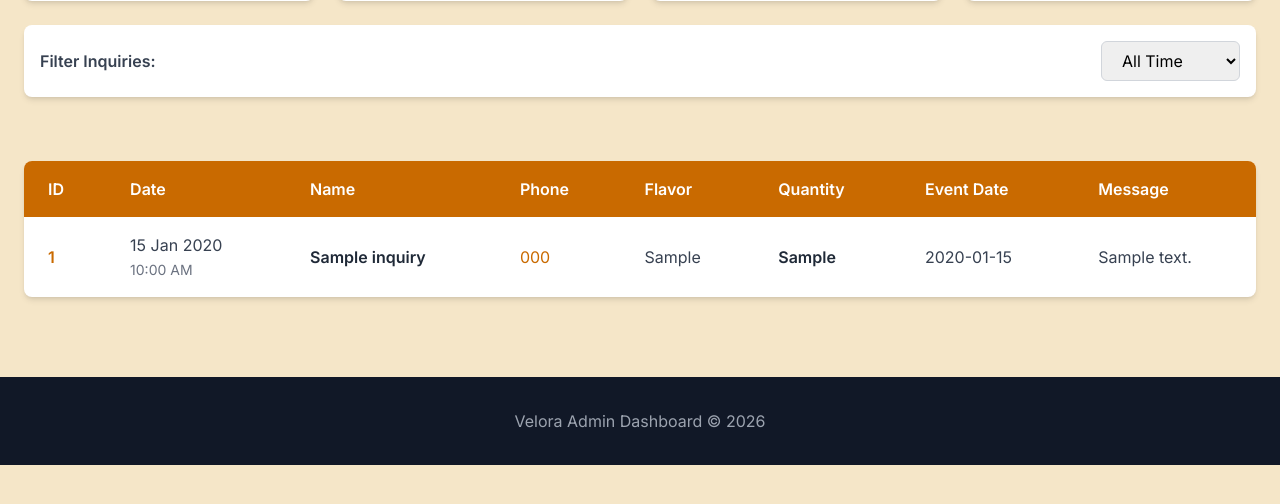
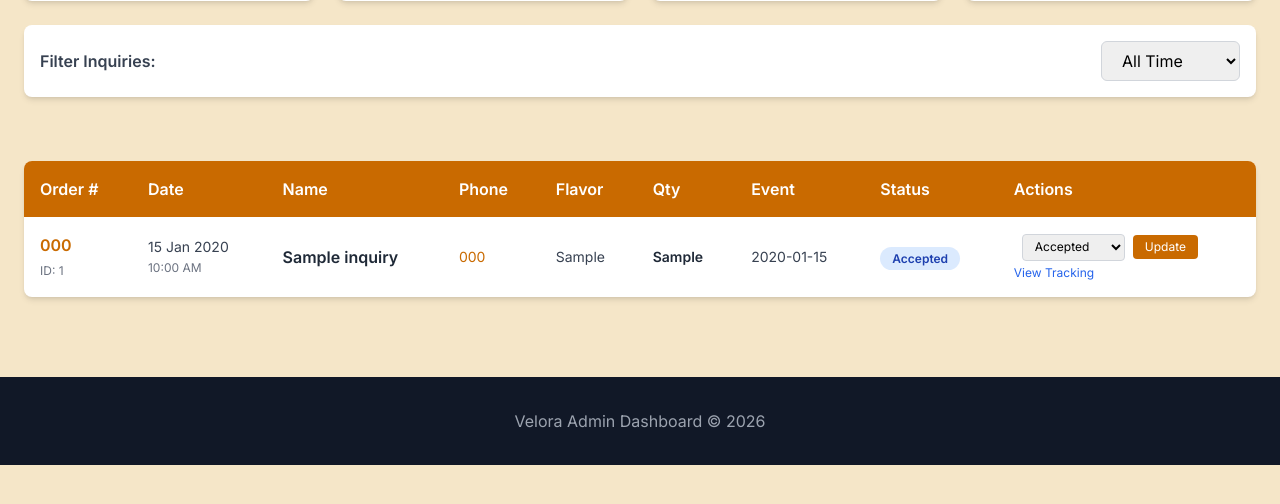
Before and after one commit to Jay1425/velora, a Flask app: page /admin/ in a window 1280 px wide. Shown: the part 263-767 px from the top of the page. Run offline with Flask 3, Linux system fonts and the light colour scheme; the visitor is signed in with stand-in values (Sample User, id 1); tables that the repository leaves empty hold one stand-in row (values such as "Sample post"); some libraries are stand-ins or nearby versions.

Commit message:
feat: Add order status management to admin panel
 ADMIN IMPROVEMENTS:
- Display order numbers in admin dashboard
- Show order status with color-coded badges
- Add inline status update dropdown (submitted/accepted/fulfilled/dispatched/delivered)
- Quick 'Update' button for each order
- Link to view order tracking page
- Added /admin/update-status/<id> route

 UI ENHANCEMENTS:
- Compact table layout with all essential info
- Color-coded status badges (yellowbluepurpleindigogreen)
- Order number prominently displayed
- Direct 'View Tracking' link to customer-facing page

 COMPLETED:
Full order tracking system with:
- Customer order placement with unique order numbers
- PDF receipt generation and download
- Order tracking page with status timeline
- Admin order status management
- Date validation for event dates

```diff
--- a/app/routes/admin.py
+++ b/app/routes/admin.py
@@ -151,3 +151,20 @@ def admin():
     }
 
     return render_template('admin.html', inquiries=inquiries, analytics=analytics, current_filter=filter_by)
+
+
+@admin_bp.route('/update-status/<int:order_id>', methods=['POST'])
+@admin_required
+def update_status(order_id):
+    """Update order status."""
+    order = Inquiry.query.get_or_404(order_id)
+    new_status = request.form.get('status')
+
+    if new_status in ['submitted', 'accepted', 'fulfilled', 'dispatched', 'delivered']:
+        order.status = new_status
+        db.session.commit()
+        flash(f'Order {order.order_number} status updated to {new_status}', 'success')
+    else:
+        flash('Invalid status', 'error')
+
+    return redirect(url_for('admin.admin'))
--- a/templates/admin.html
+++ b/templates/admin.html
@@ -110,45 +110,73 @@
                     <table class="w-full">
                         <thead class="bg-saffron text-white">
                             <tr>
-                                <th class="px-6 py-4 text-left font-semibold">ID</th>
-                                <th class="px-6 py-4 text-left font-semibold">Date</th>
-                                <th class="px-6 py-4 text-left font-semibold">Name</th>
-                                <th class="px-6 py-4 text-left font-semibold">Phone</th>
-                                <th class="px-6 py-4 text-left font-semibold">Flavor</th>
-                                <th class="px-6 py-4 text-left font-semibold">Quantity</th>
-                                <th class="px-6 py-4 text-left font-semibold">Event Date</th>
-                                <th class="px-6 py-4 text-left font-semibold">Message</th>
+                                <th class="px-4 py-4 text-left font-semibold">Order #</th>
+                                <th class="px-4 py-4 text-left font-semibold">Date</th>
+                                <th class="px-4 py-4 text-left font-semibold">Name</th>
+                                <th class="px-4 py-4 text-left font-semibold">Phone</th>
+                                <th class="px-4 py-4 text-left font-semibold">Flavor</th>
+                                <th class="px-4 py-4 text-left font-semibold">Qty</th>
+                                <th class="px-4 py-4 text-left font-semibold">Event</th>
+                                <th class="px-4 py-4 text-left font-semibold">Status</th>
+                                <th class="px-4 py-4 text-left font-semibold">Actions</th>
                             </tr>
                         </thead>
                         <tbody class="divide-y divide-gray-200">
                             {% for inquiry in inquiries %}
                             <tr class="hover:bg-cream transition">
-                                <td class="px-6 py-4 font-semibold text-saffron">{{ inquiry.id }}</td>
-                                <td class="px-6 py-4 text-gray-700">
+                                <td class="px-4 py-4">
+                                    <span class="font-semibold text-saffron">{{ inquiry.order_number }}</span><br>
+                                    <span class="text-xs text-gray-500">ID: {{ inquiry.id }}</span>
+                                </td>
+                                <td class="px-4 py-4 text-gray-700 text-sm">
                                     {{ inquiry.created_at.strftime('%d %b %Y') }}<br>
-                                    <span class="text-sm text-gray-500">{{ inquiry.created_at.strftime('%I:%M %p') }}</span>
+                                    <span class="text-xs text-gray-500">{{ inquiry.created_at.strftime('%I:%M %p') }}</span>
                                 </td>
-                                <td class="px-6 py-4 font-semibold text-gray-800">{{ inquiry.name }}</td>
-                                <td class="px-6 py-4 text-gray-700">
+                                <td class="px-4 py-4 font-semibold text-gray-800">{{ inquiry.name }}</td>
+                                <td class="px-4 py-4 text-gray-700 text-sm">
                                     <a href="tel:{{ inquiry.phone }}" class="text-saffron hover:underline">
                                         {{ inquiry.phone }}
                                     </a>
                                 </td>
-                                <td class="px-6 py-4 text-gray-700">{{ inquiry.flavor }}</td>
-                                <td class="px-6 py-4 font-semibold text-gray-800">{{ inquiry.quantity }}</td>
-                                <td class="px-6 py-4 text-gray-700">
+                                <td class="px-4 py-4 text-gray-700 text-sm">{{ inquiry.flavor }}</td>
+                                <td class="px-4 py-4 font-semibold text-gray-800 text-sm">{{ inquiry.quantity }}</td>
+                                <td class="px-4 py-4 text-gray-700 text-sm">
                                     {% if inquiry.event_date %}
                                         {{ inquiry.event_date }}
                                     {% else %}
-                                        <span class="text-gray-400">Not specified</span>
+                                        <span class="text-gray-400">N/A</span>
                                     {% endif %}
                                 </td>
-                                <td class="px-6 py-4 text-gray-700 max-w-xs">
-                                    {% if inquiry.message %}
-                                        {{ inquiry.message }}
-                                    {% else %}
-                                        <span class="text-gray-400">No message</span>
+                                <td class="px-4 py-4">
+                                    {% if inquiry.status == 'submitted' %}
+                                        <span class="px-3 py-1 bg-yellow-100 text-yellow-800 rounded-full text-xs font-semibold">Submitted</span>
+                                    {% elif inquiry.status == 'accepted' %}
+                                        <span class="px-3 py-1 bg-blue-100 text-blue-800 rounded-full text-xs font-semibold">Accepted</span>
+                                    {% elif inquiry.status == 'fulfilled' %}
+                                        <span class="px-3 py-1 bg-purple-100 text-purple-800 rounded-full text-xs font-semibold">Fulfilled</span>
+                                    {% elif inquiry.status == 'dispatched' %}
+                                        <span class="px-3 py-1 bg-indigo-100 text-indigo-800 rounded-full text-xs font-semibold">Dispatched</span>
+                                    {% elif inquiry.status == 'delivered' %}
+                                        <span class="px-3 py-1 bg-green-100 text-green-800 rounded-full text-xs font-semibold">Delivered</span>
                                     {% endif %}
+                                </td>
+                                <td class="px-4 py-4">
+                                    <form method="POST" action="/admin/update-status/{{ inquiry.id }}" class="inline-flex items-center space-x-2">
+                                        <input type="hidden" name="csrf_token" value="{{ csrf_token() }}"/>
+                                        <select name="status" class="text-xs px-2 py-1 border border-gray-300 rounded focus:outline-none focus:border-saffron">
+                                            <option value="submitted" {% if inquiry.status == 'submitted' %}selected{% endif %}>Submitted</option>
+                                            <option value="accepted" {% if inquiry.status == 'accepted' %}selected{% endif %}>Accepted</option>
+                                            <option value="fulfilled" {% if inquiry.status == 'fulfilled' %}selected{% endif %}>Fulfilled</option>
+                                            <option value="dispatched" {% if inquiry.status == 'dispatched' %}selected{% endif %}>Dispatched</option>
+                                            <option value="delivered" {% if inquiry.status == 'delivered' %}selected{% endif %}>Delivered</option>
+                                        </select>
+                                        <button type="submit" class="text-xs bg-saffron text-white px-3 py-1 rounded hover:bg-opacity-90 transition">
+                                            Update
+                                        </button>
+                                    </form>
+                                    <a href="/track?order={{ inquiry.order_number }}" target="_blank" class="text-xs text-blue-600 hover:underline block mt-1">
+                                        View Tracking
+                                    </a>
                                 </td>
                             </tr>
                             {% endfor %}
```
Also changed, not shown: instance/velora.db.
